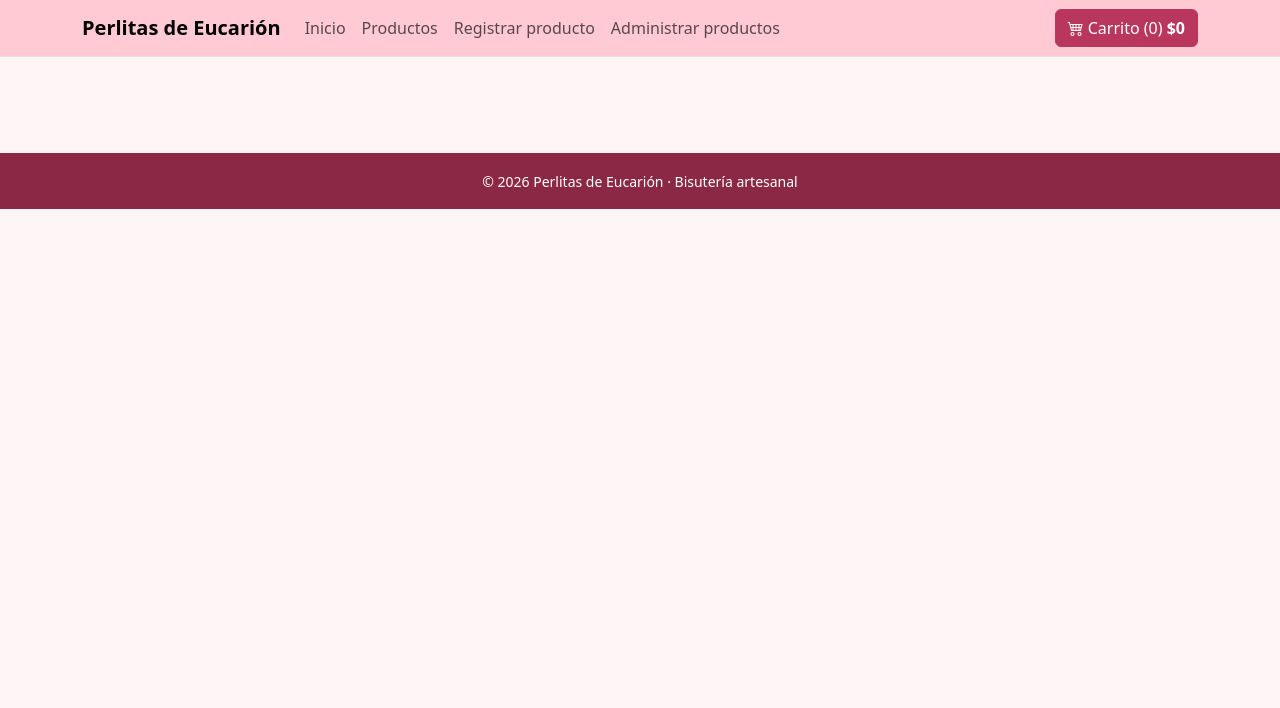
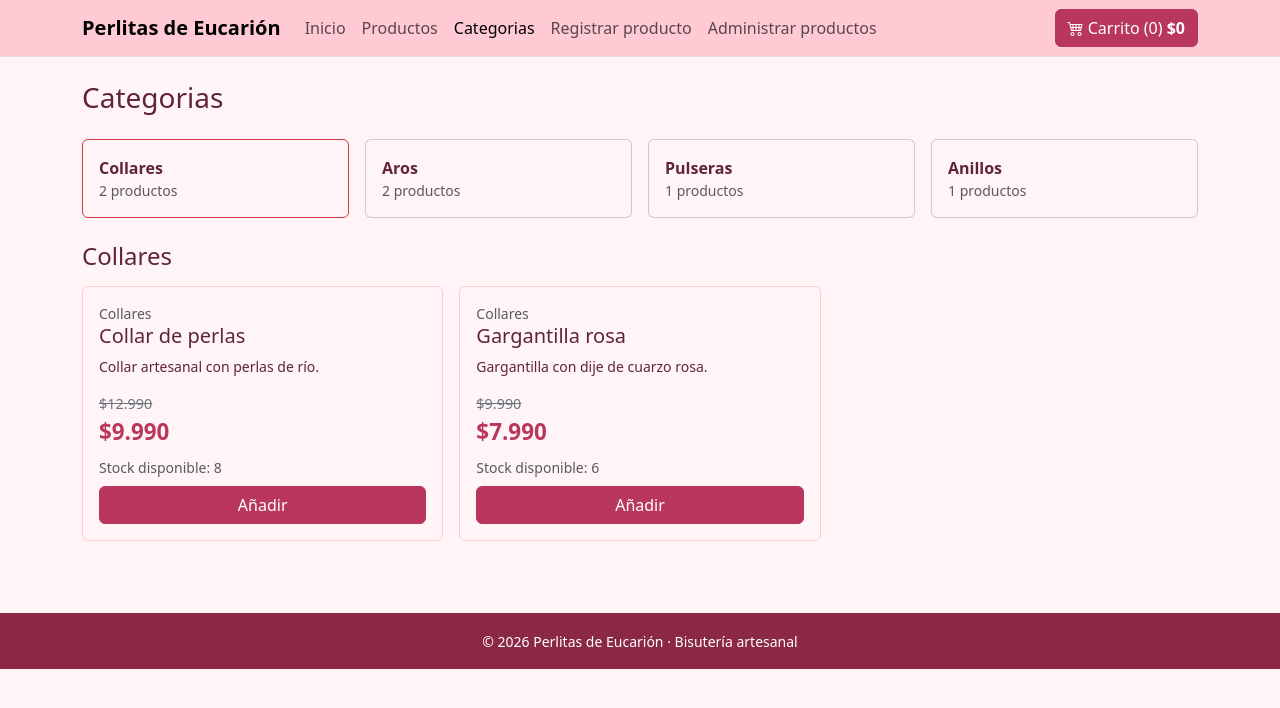
Before and after one commit to CataSalinas/PerlitasdeEucarion-Frontend-Calvucura-Riveras-Salinas, a React (Vite) app: page /categorias in a window 1280 px wide. Shown: the top 708 px of the page. Built offline with nearby package versions, Linux system fonts and the light colour scheme.

Commit message:
Agregue categoria de productos

```diff
--- a/src/App.jsx
+++ b/src/App.jsx
@@ -10,6 +10,7 @@ import DetalleProducto from './pages/DetalleProducto.jsx'
 import EditarProducto from './pages/EditarProducto.jsx'
 import Checkout from './pages/Checkout.jsx'
 import CompraExitosa from './pages/CompraExitosa.jsx'
+import Categorias from './pages/Categorias.jsx'
 
 export default function App() {
   return (
@@ -26,6 +27,7 @@ export default function App() {
           <Route path="/admin/productos/:id/editar" element={<EditarProducto />} />
           <Route path="/checkout" element={<Checkout />} />
           <Route path="/compra-exitosa" element={<CompraExitosa />} />
+          <Route path="/categorias" element={<Categorias />} />
         </Routes>
       </main>
       <Footer />
--- a/src/components/Navbar.jsx
+++ b/src/components/Navbar.jsx
@@ -16,6 +16,7 @@ export default function Navbar() {
           <ul className="navbar-nav me-auto">
             <li className="nav-item"><NavLink className="nav-link" to="/" end>Inicio</NavLink></li>
             <li className="nav-item"><NavLink className="nav-link" to="/productos">Productos</NavLink></li>
+            <li className="nav-item"><NavLink className="nav-link" to="/categorias">Categorias</NavLink></li>
             <li className="nav-item"><NavLink className="nav-link" to="/registrar">Registrar producto</NavLink></li>
             <li className="nav-item"><NavLink className="nav-link" to="/admin/productos">Administrar productos</NavLink></li>
           </ul>
--- /dev/null
+++ b/src/pages/Categorias.jsx
@@ -0,0 +1,35 @@
+import { useState } from 'react'
+import { useProductos } from '../context/ProductosContext.jsx'
+import ProductCard from '../components/ProductCard.jsx'
+export default function Categorias() {
+  const { productos, cargando, error } = useProductos()
+  const [categoria, setCategoria] = useState('')
+  const categorias = [...new Set(productos.map((p) => p.categoria))]
+  const categoriaActiva = categoria || categorias[0] || ''
+  const productosFiltrados = productos.filter((p) => p.categoria === categoriaActiva)
+  if (cargando) return <p>Cargando categorias...</p>
+  if (error) return <div className="alert alert-danger">{error}</div>
+  return (
+    <>
+      <h1 className="h3 mb-4">Categorias</h1>
+      <div className="row g-3 mb-4">
+        {categorias.map((c) => (
+          <div className="col-6 col-md-3" key={c}>
+            <button type="button" className={'card w-100 h-100 p-3 text-center ' + (categoriaActiva === c ? 'border-danger' : '')} onClick={() => setCategoria(c)}>
+              <strong>{c}</strong>
+              <small className="text-muted">{productos.filter((p) => p.categoria === c).length} productos</small>
+            </button>
+          </div>
+        ))}
+      </div>
+      <h2 className="h4 mb-3">{categoriaActiva}</h2>
+      <div className="row g-3">
+        {productosFiltrados.map((producto) => (
+          <div className="col-12 col-sm-6 col-lg-4" key={producto.id}>
+            <ProductCard producto={producto} />
+          </div>
+        ))}
+      </div>
+    </>
+  )
+}
```
